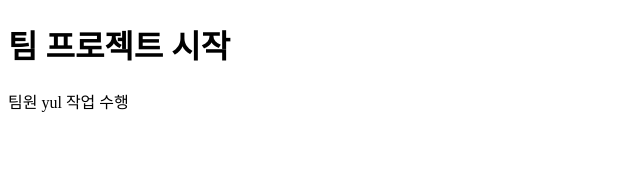
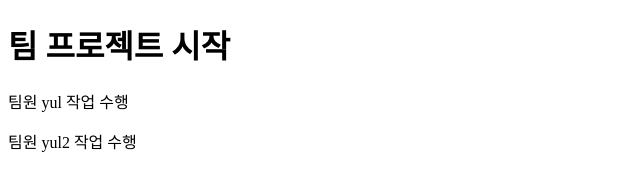
Before and after one commit to yulssemnim1010/ezen_team, a plain HTML site: page index.html in a window 1280 px wide. Shown: the whole page, without its empty margins (0-640 px from the left). Drawn offline with Linux system fonts and the light colour scheme.

Commit message:
팀원 yul2 작업 수행

```diff
--- a/index.html
+++ b/index.html
@@ -8,5 +8,6 @@
   <body>
     <h1>팀 프로젝트 시작</h1>
     <p>팀원 yul 작업 수행</p>
+    <p>팀원 yul2 작업 수행</p>
   </body>
 </html>
```
